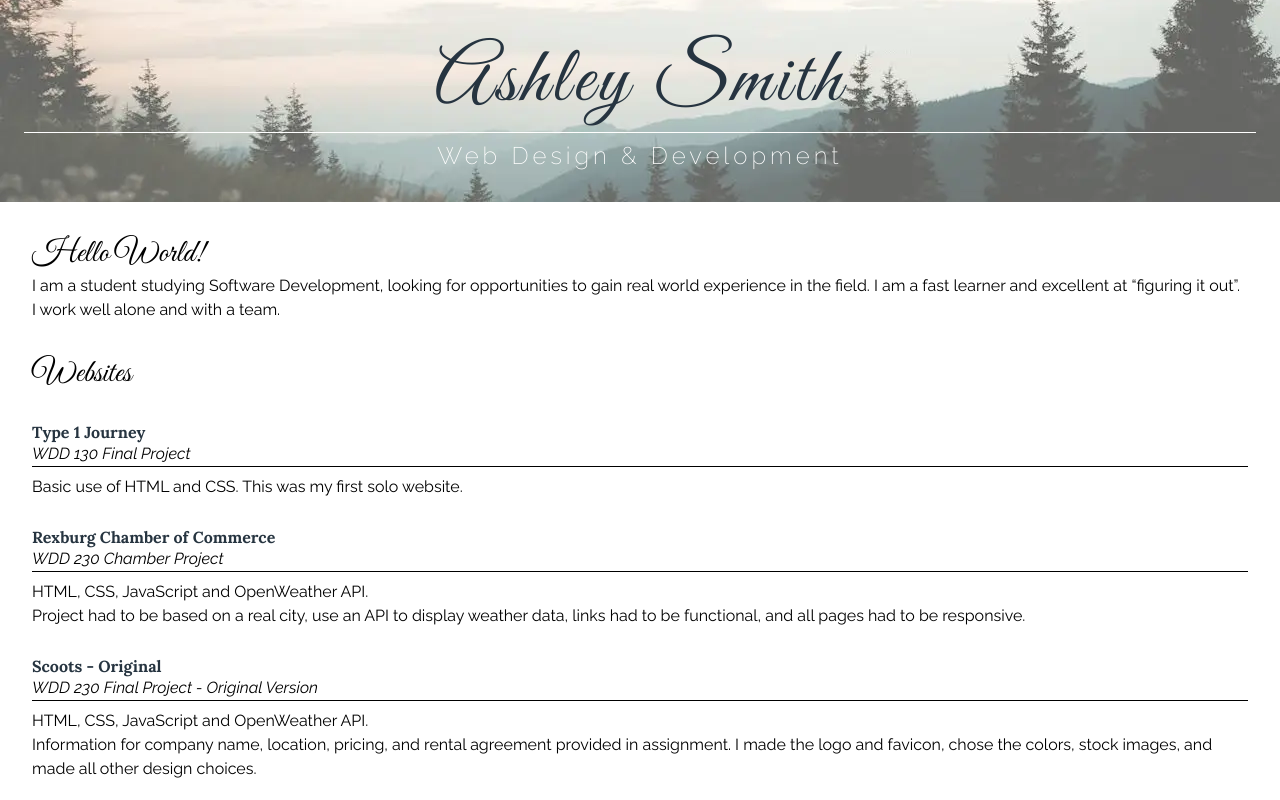
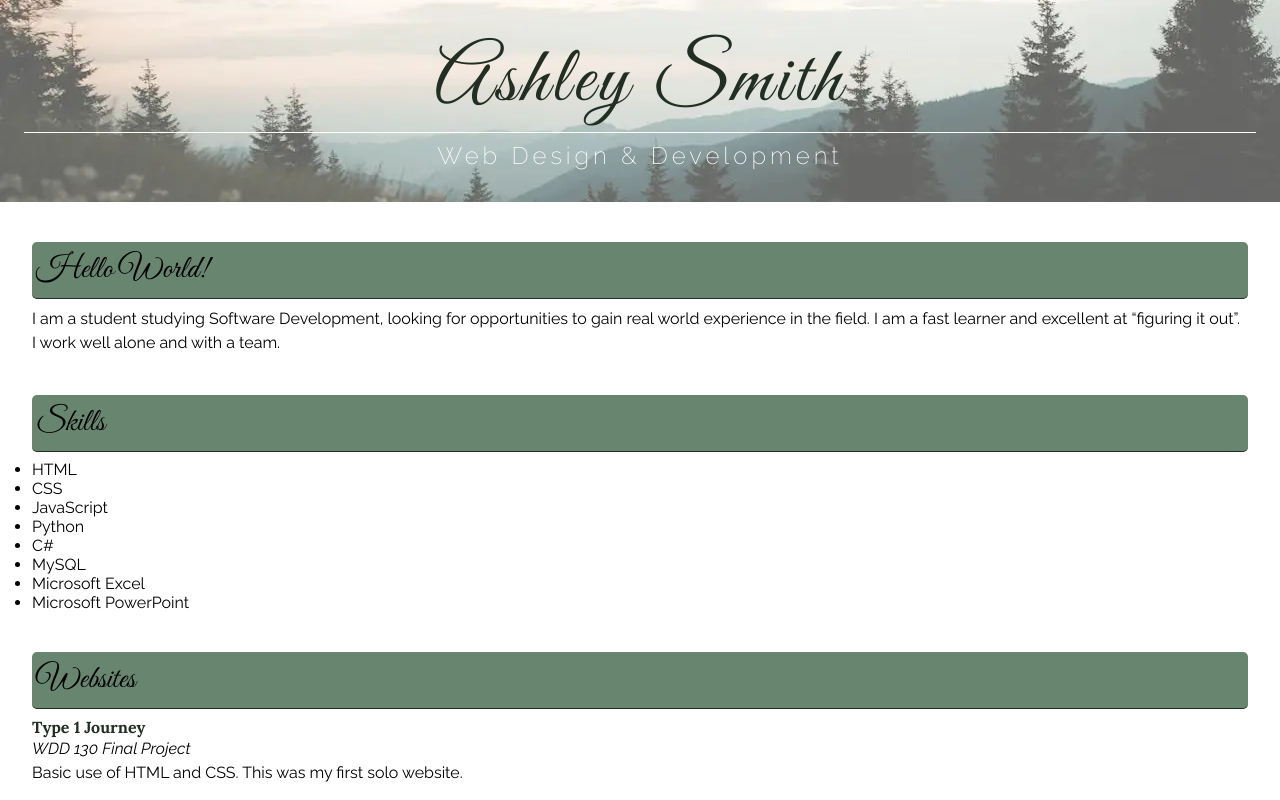
Before and after one commit to ashesmsmith/ashleysmith, a plain HTML site: page index.html in a window 1280 px wide. Shown: the top 800 px of the page. Drawn offline with Linux system fonts and the light colour scheme.

Commit message:
style updates/ added skills

```diff
--- a/index.html
+++ b/index.html
@@ -34,6 +34,20 @@
         </section>
 
         <section>
+            <h3>Skills</h3>
+            <ul>
+                <li>HTML</li>
+                <li>CSS</li>
+                <li>JavaScript</li>
+                <li>Python</li>
+                <li>C#</li>
+                <li>MySQL</li>
+                <li>Microsoft Excel</li>
+                <li>Microsoft PowerPoint</li>
+            </ul>
+        </section>
+
+        <section>
             <h3>Websites</h3>
 
             <h4>
@@ -41,6 +55,7 @@
             </h4>
             <p>WDD 130 Final Project</p>
             <p>Basic use of HTML and CSS. This was my first solo website.</p>
+            <br></br>
 
             <h4>
                 <a href="https://ashesmsmith.github.io/wdd230/chamber/" target="_blank">Rexburg Chamber of Commerce</a>
@@ -49,6 +64,7 @@
             <p>HTML, CSS, JavaScript and OpenWeather API.</p>
             <p>Project had to be based on a real city, use an API to display weather data, links had to be functional, and
                 all pages had to be responsive.</p>
+            <br></br>
 
             <h4>
                 <a href="https://ashesmsmith.github.io/wdd230/final/index.html" target="_blank">Scoots - Original</a>
@@ -57,6 +73,7 @@
             <p>HTML, CSS, JavaScript and OpenWeather API.</p>
             <p>Information for company name, location, pricing, and rental agreement provided in assignment. I made the logo and
                 favicon, chose the colors, stock images, and made all other design choices.</p>
+            <br></br>
 
             <h4>
                 <a href="https://ashesmsmith.github.io/wdd230/final-scoots/index.html" target="_blank">Scoots - Final</a>
@@ -65,6 +82,7 @@
             <p>HTML, CSS, JavaScript and OpenWeather API.</p>
             <p>I had extra time before the assignment was due and chose to teach myself additional design skills such as how to
                 use gradients, to make the website more visually appealing.</p>
+            <br></br>
 
             <h4>
                 <a href="https://ashesmsmith.github.io/Final/index.html" target="_blank">Bookshelf</a>
--- a/styles/base.css
+++ b/styles/base.css
@@ -10,7 +10,7 @@ header {
     background-image: url('../images/mountainflowertrans.webp');
     background-size: cover;
     background-position: center;
-    background-color: #263440;
+    background-color: #222f2b;
     padding: 1.5rem;
 }
 
@@ -26,7 +26,7 @@ h1, h3 {
 }
 
 h1 {
-    color: #263440;
+    color: #212E21;
     font-size: 5rem;
     border-bottom: 1px solid white;
 }
@@ -42,27 +42,26 @@ main {
 }
 
 section {
-    margin: 2rem auto;
+    margin: 2.5rem auto;
 }
 
 h3 {
+    background-color: #67856F;
     font-size: 2rem;
-}
-
-h4 {
-    margin-top: 1.75rem;
+    margin-bottom: .5rem;
+    padding: .5rem .25rem;
+    border-bottom: 1px solid #212E21;
+    border-radius: 5px;
 }
 
 h4 a {
-    color: #263440;
+    color: #212E21;
     font-family: 'Lora';
     text-decoration: none;
 }
 
 h4 + p {
     font-style: italic;
-    margin-bottom: .5rem;
-    border-bottom: 1px solid black;
 }
 
 p {
```
Also changed, not shown: images/purplemountains.jpg (added).
